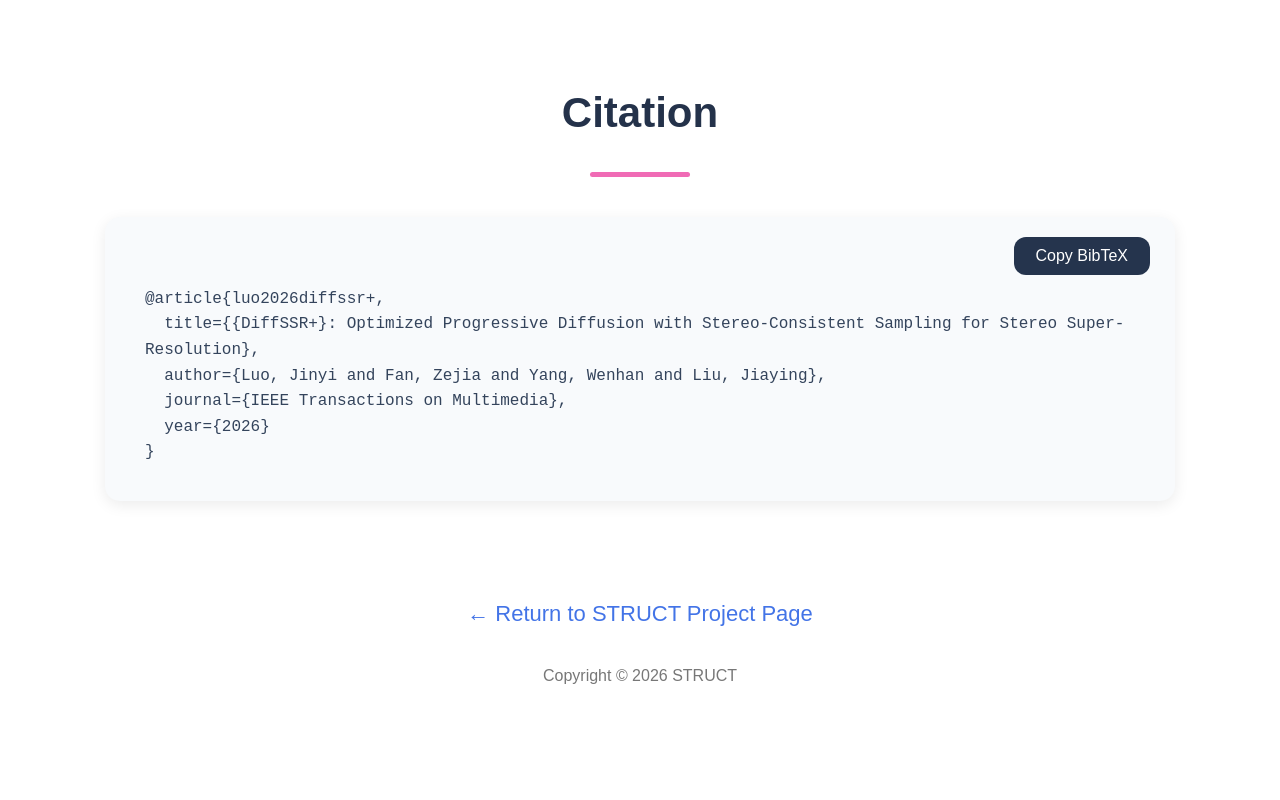
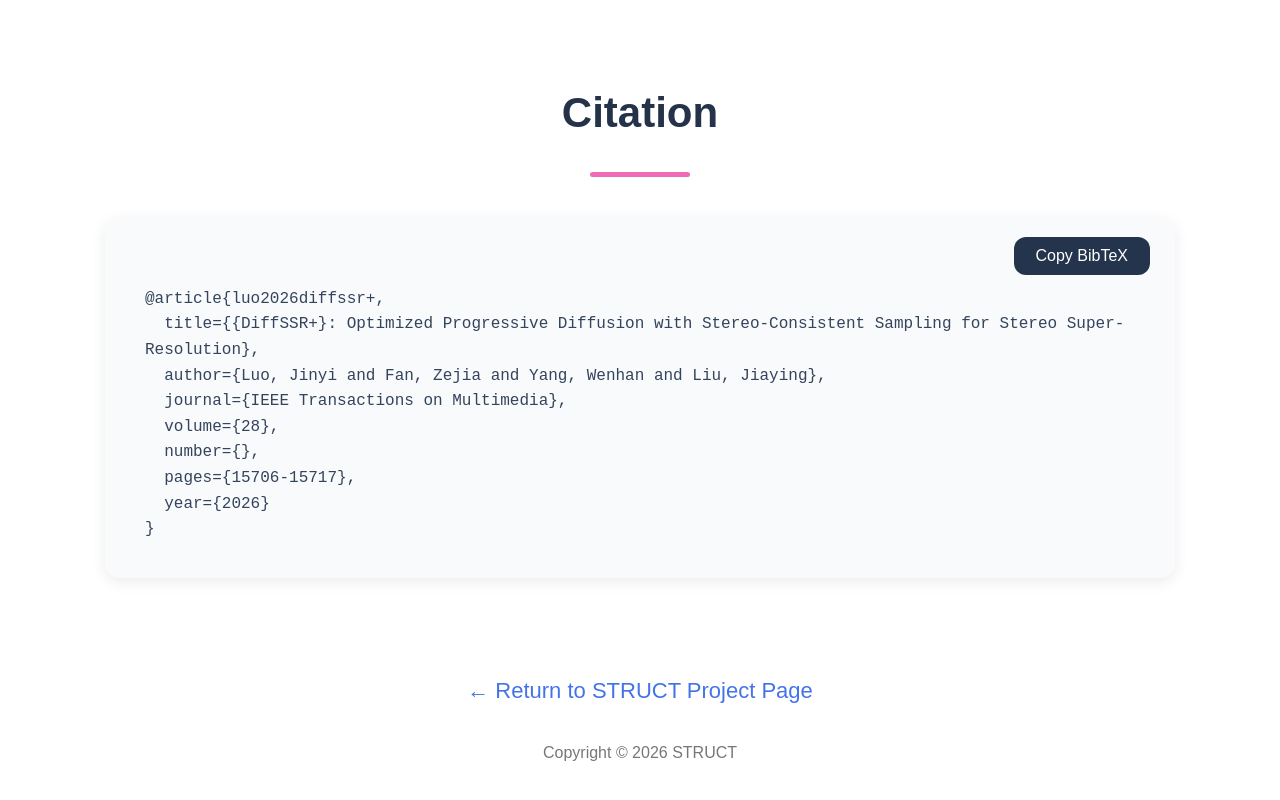
Before and after one commit to pku-JamesLuo/Project_DiffSSR, a plain HTML site: page index.html in a window 1280 px wide. Shown: the part 4746-5546 px from the top of the page. Drawn offline with Linux system fonts and the light colour scheme; a web font is replaced by a local one.

Commit message:
Update index.html

```diff
--- a/index.html
+++ b/index.html
@@ -368,6 +368,9 @@ Copy BibTeX
   title={{DiffSSR+}: Optimized Progressive Diffusion with Stereo-Consistent Sampling for Stereo Super-Resolution},
   author={Luo, Jinyi and Fan, Zejia and Yang, Wenhan and Liu, Jiaying},
   journal={IEEE Transactions on Multimedia},
+  volume={28},
+  number={},
+  pages={15706-15717},
   year={2026}
 }
 </pre>
```
